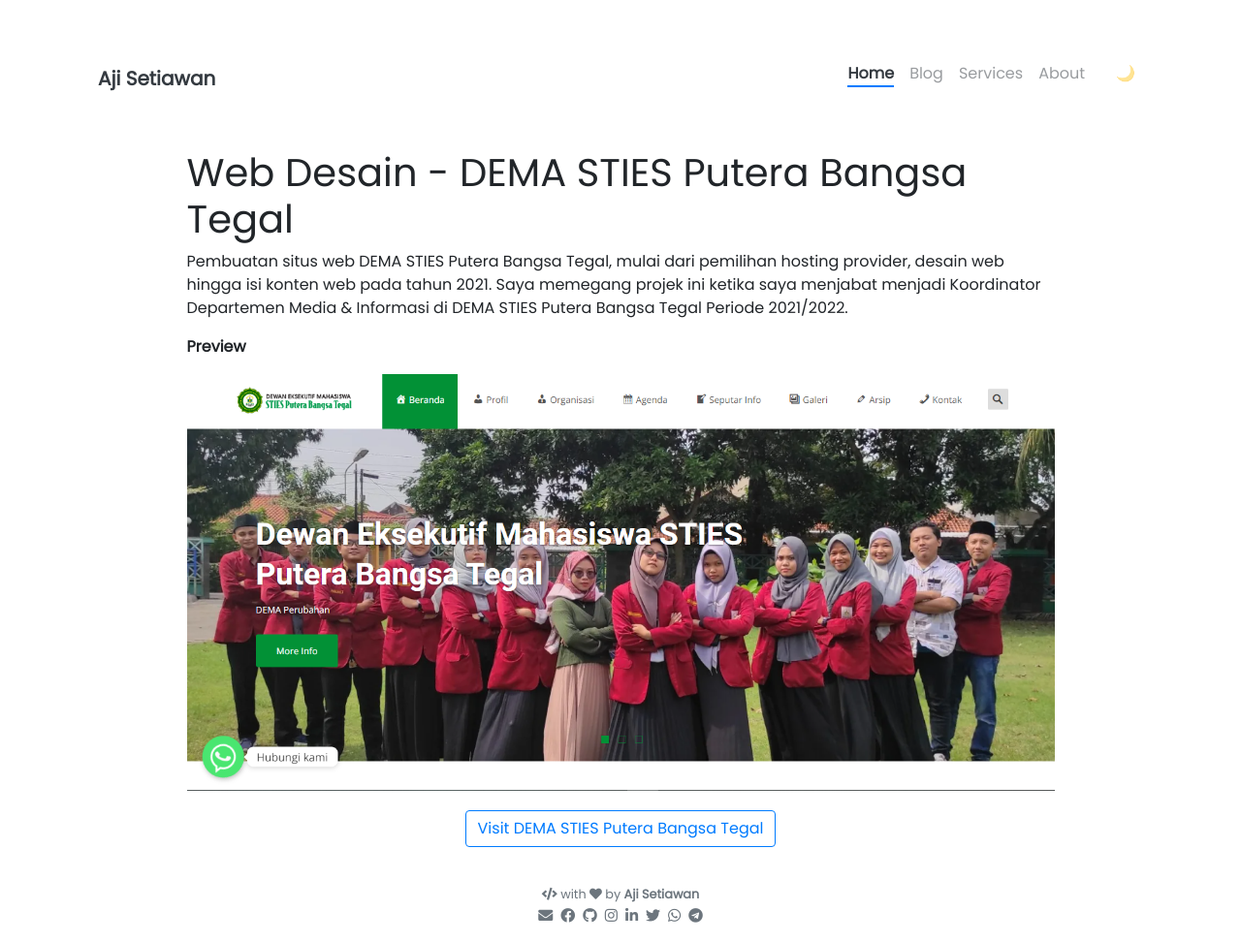
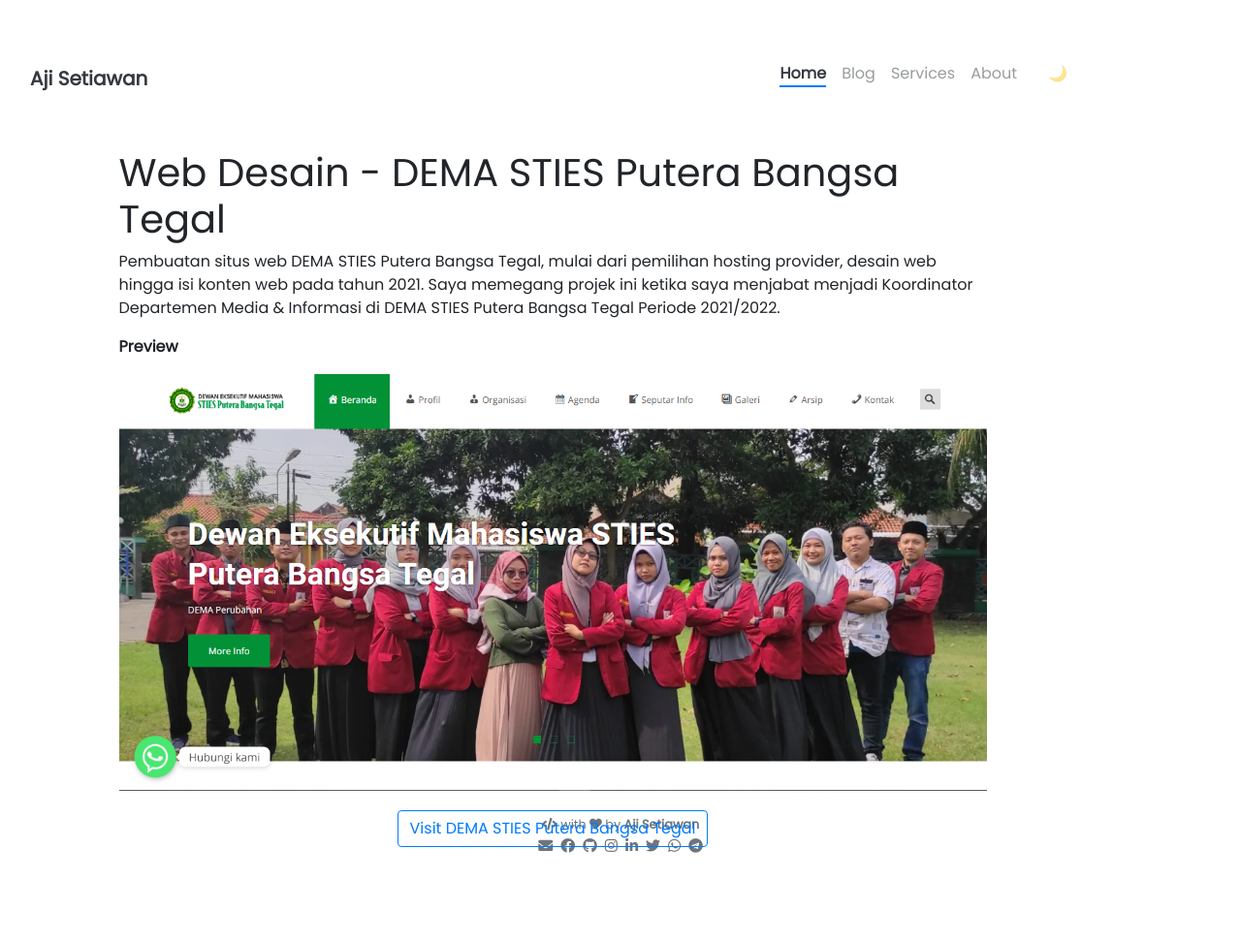
Before and after one commit to ajisetiawan716/ajisetiawan716.github.io, a Jekyll site: the page built from _projects/Web Desain DEMA STIES Putera Bangsa Tegal.md, in a window 1280 px wide. Shown: the whole page at 97% size. Built offline with Jekyll 4.4.1, drawn with Linux system fonts in a browser that asks for light colours; nearby versions of some CDN libraries; after the commit the page ends 900 px from its top, so only the background shows below that.

Commit message:
Update default.html

```diff
--- a/_layouts/default.html
+++ b/_layouts/default.html
@@ -12,7 +12,7 @@
 
 <body class="h-100 d-flex flex-column">
 
-  <main class="flex-shrink-0 container mt-5 position:fixed;">
+  <main class="flex-shrink-0 container mt-5" style="position:fixed;">
     {% include navbar.html %}
     {{ content }}
   </main>
```
